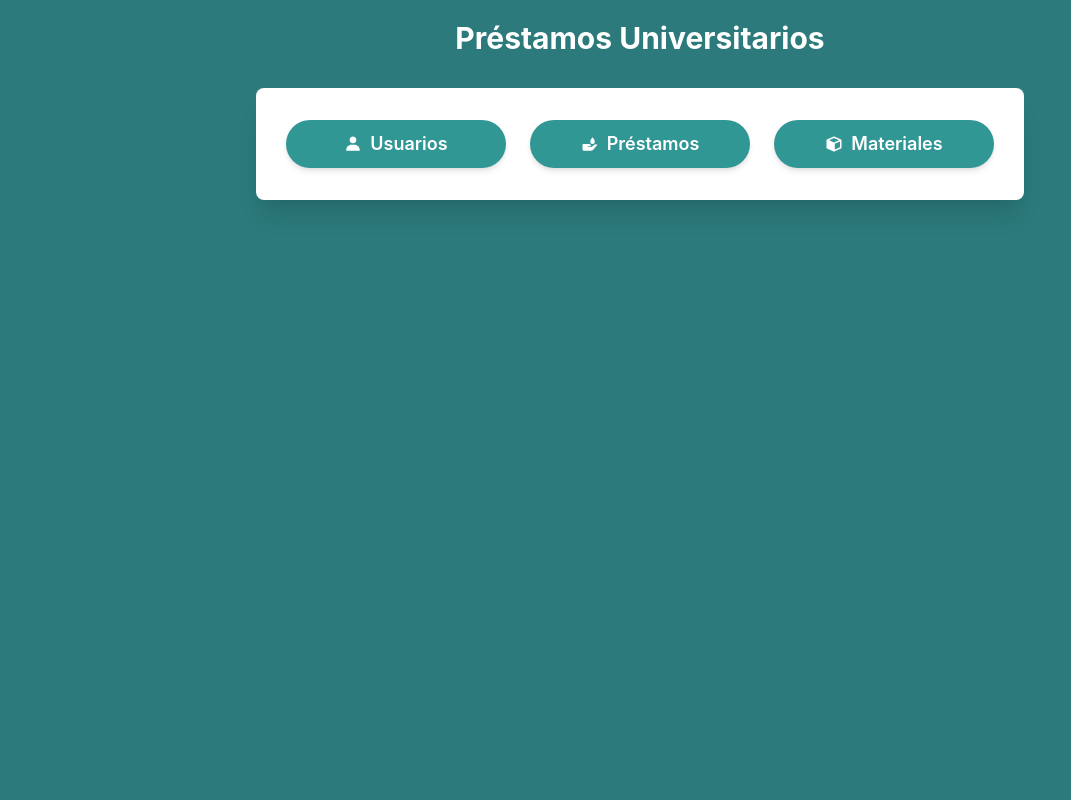
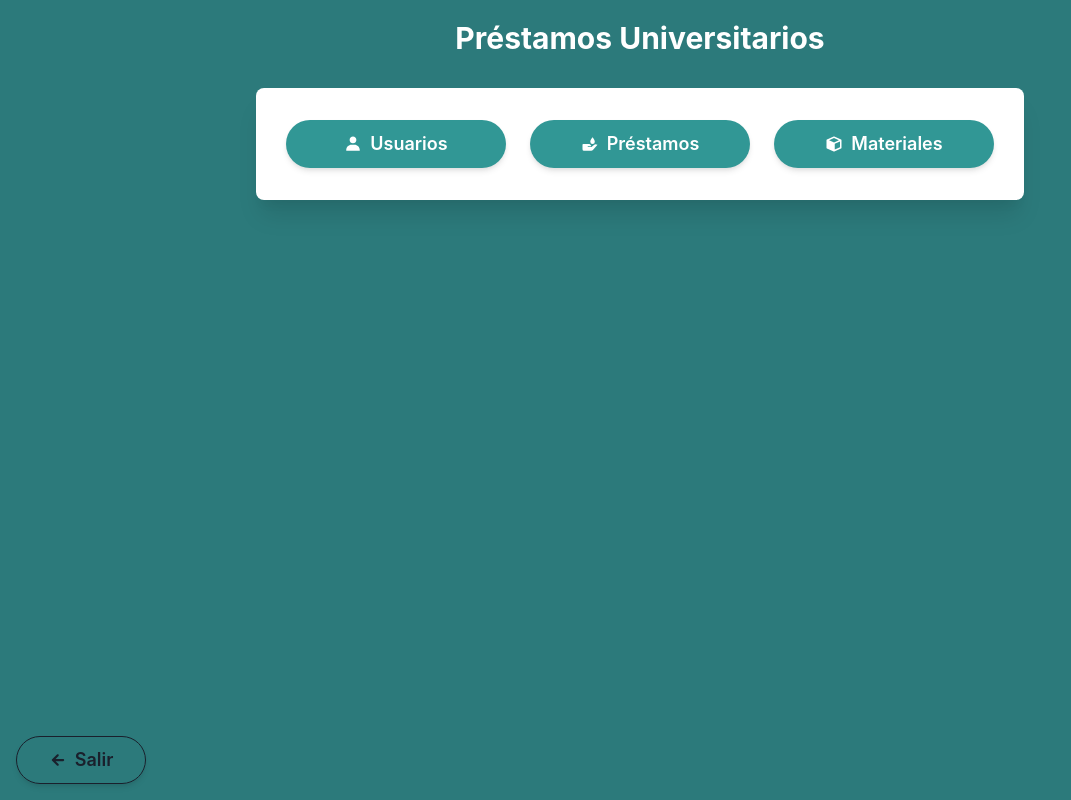
Before and after one commit to luisivmaraz/prestamos_py, a React (Create React App) app: page /Dashboard in a window 1280 px wide. Shown: the whole page, without its empty margins (0-1071 px from the left). Built offline with nearby package versions, Linux system fonts and the light colour scheme.

Commit message:
Se agrega boton salir y comentario

```diff
--- a/src/pages/home.jsx
+++ b/src/pages/home.jsx
@@ -1,6 +1,7 @@
 import React from 'react';
 import { Box, Button, Heading, VStack, HStack, Container, Icon } from '@chakra-ui/react';
 import { BiSolidUser,BiSolidDonateBlood,BiSolidCube    } from 'react-icons/bi';
+import { IoMdArrowRoundBack } from "react-icons/io";
 import { Link } from "react-router-dom";
 
 const Dashboard = () => {
@@ -28,6 +29,11 @@ const Dashboard = () => {
           </HStack>
         </VStack>
       </Container>
+      <Container  position="fixed" bottom="0"  left="0" width="100%"  justifyContent="flex-end" p={4} bg="transparent"  > <Link to="/">
+              <Button leftIcon={<Icon as={IoMdArrowRoundBack } />} colorScheme="black" variant='outline' size="lg" width="130px" borderRadius="full" boxShadow="md" _hover={{ transform: 'scale(1.05)' }}>
+                Salir
+              </Button>
+              </Link> </Container>
     </Box>
   );
 };
--- a/src/pages/usuarios.jsx
+++ b/src/pages/usuarios.jsx
@@ -114,7 +114,7 @@ const Usuarios = () => {
             </FormControl>
             <FormControl mb={4}>
               <FormLabel>Tipo de Usuario</FormLabel>
-              <Select value={newUser.tipo} onChange={(e) => setNewUser({ ...newUser, tipo: e.target.value })}>
+              <Select value={newUser.tipo} onChange={(e) => setNewUser({ ...newUser, tipo: e.target.value })}> {/* aqui se agregan las opciones */}
                 <option>Admin</option>
                 <option>Usuario</option>
               </Select>
```
